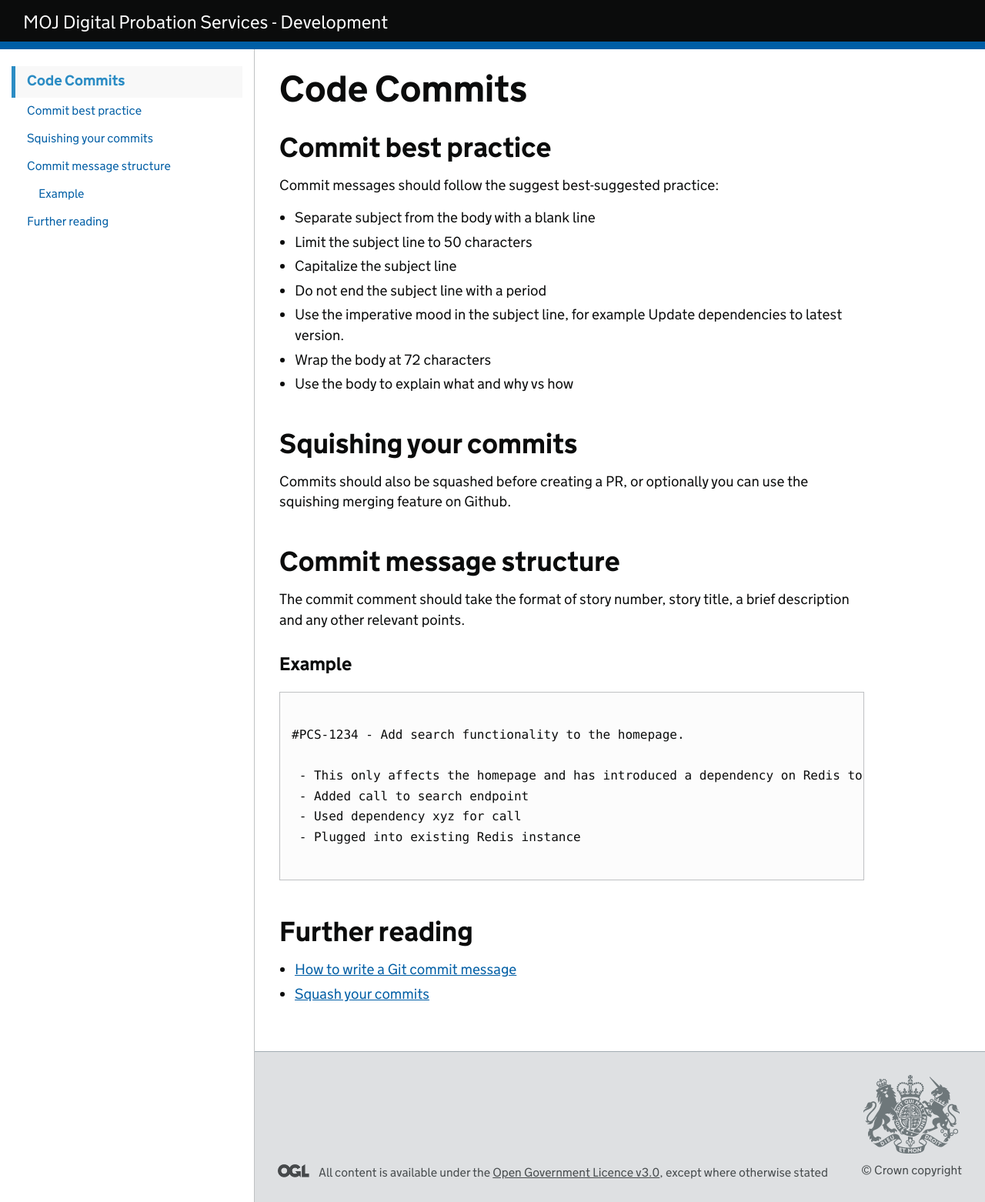
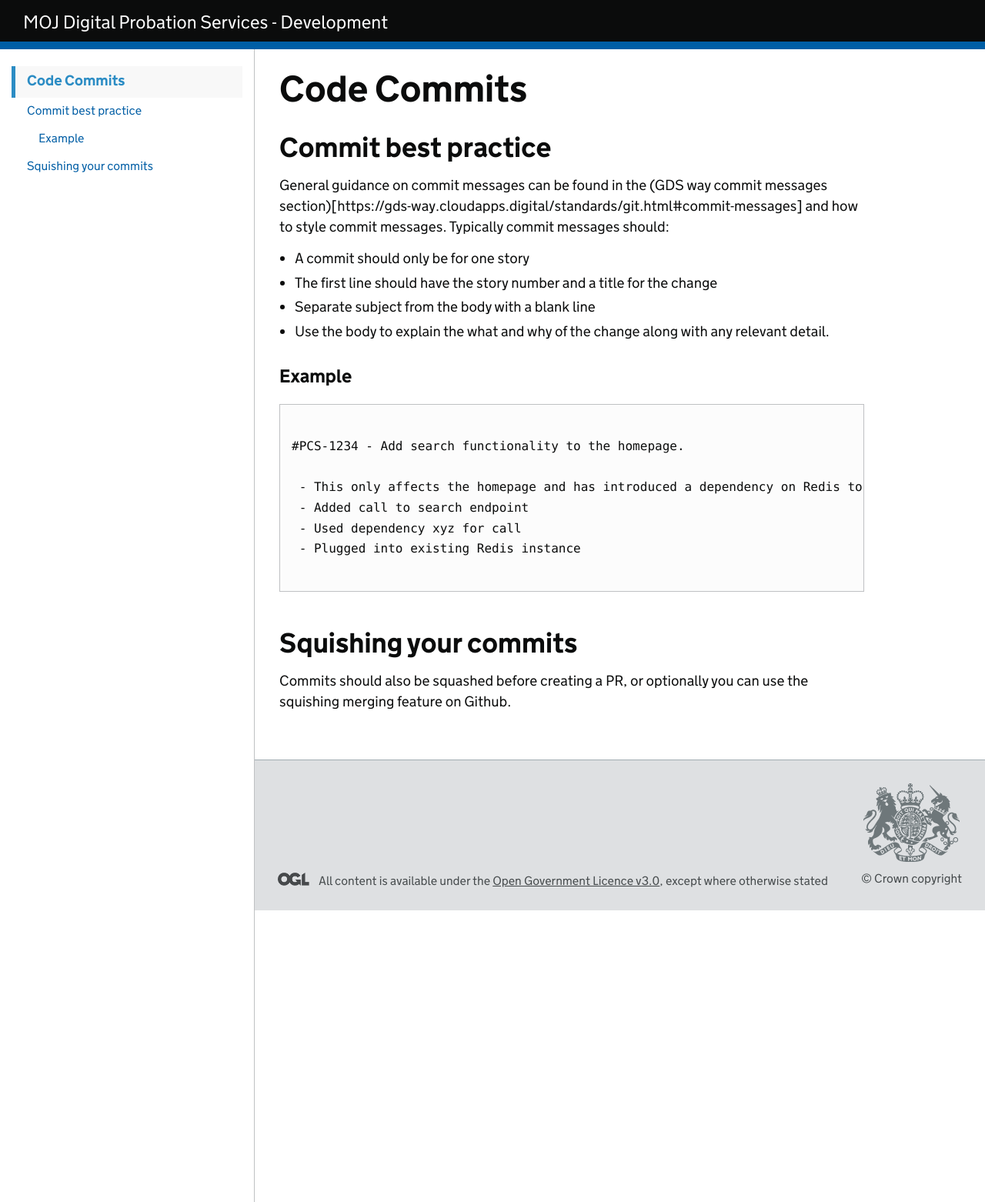
Before and after one commit to ministryofjustice/development-standards-alpha, a Jekyll site: the page built from standards/code-commits.md, in a window 1280 px wide. Shown: the whole page at 77% size. Built offline with Jekyll 4.4.1, drawn with Linux system fonts in a browser that asks for light colours; our own code applies the rules of GitHub Pages for plain Markdown files.

Commit message:
Review of standards with reference to the GDS way

````diff
--- a/standards/code-commits.md
+++ b/standards/code-commits.md
@@ -5,23 +5,12 @@ category: Code Standards
 
 ## Commit best practice
 
-Commit messages should follow the suggest best-suggested practice:
-
+General guidance on commit messages can be found in the (GDS way commit messages section)[https://gds-way.cloudapps.digital/standards/git.html#commit-messages] and how to style commit messages.
+Typically commit messages should:
+- A commit should only be for one story
+- The first line should have the story number and a title for the change
 - Separate subject from the body with a blank line
-- Limit the subject line to 50 characters
-- Capitalize the subject line
-- Do not end the subject line with a period
-- Use the imperative mood in the subject line, for example Update dependencies to latest version.
-- Wrap the body at 72 characters
-- Use the body to explain what and why vs how
-
-## Squishing your commits
-
-Commits should also be squashed before creating a PR, or optionally you can use the squishing merging feature on Github.
-
-## Commit message structure
-
-The commit comment should take the format of story number, story title, a brief description and any other relevant points.
+- Use the body to explain the what and why of the change along with any relevant detail.
 
 ### Example
 
@@ -36,7 +25,6 @@ The commit comment should take the format of story number, story title, a brief
 
 ```
 
-## Further reading
+## Squishing your commits
 
- - [How to write a Git commit message](https://chris.beams.io/posts/git-commit/)
- - [Squash your commits](https://github.blog/2016-04-01-squash-your-commits/)
+Commits should also be squashed before creating a PR, or optionally you can use the squishing merging feature on Github.
````
Also changed, not shown: guides/upcoming.md (+1 -0 lines), index.md (+1 -1 lines).
